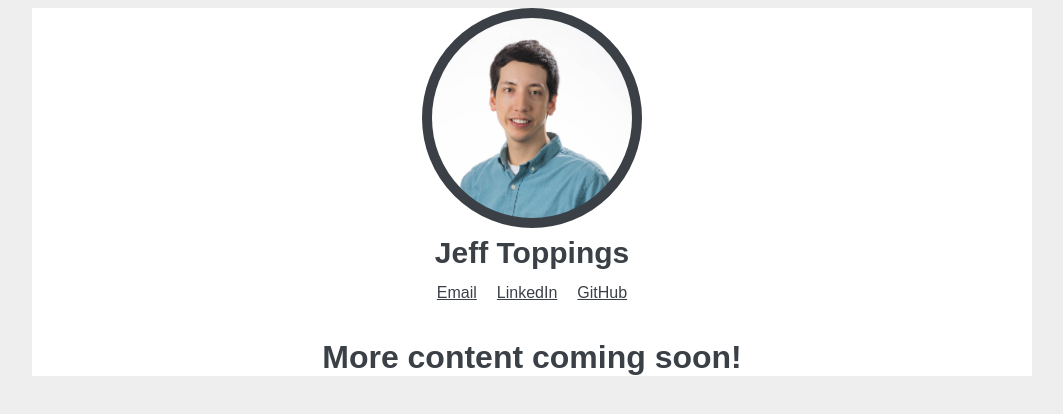
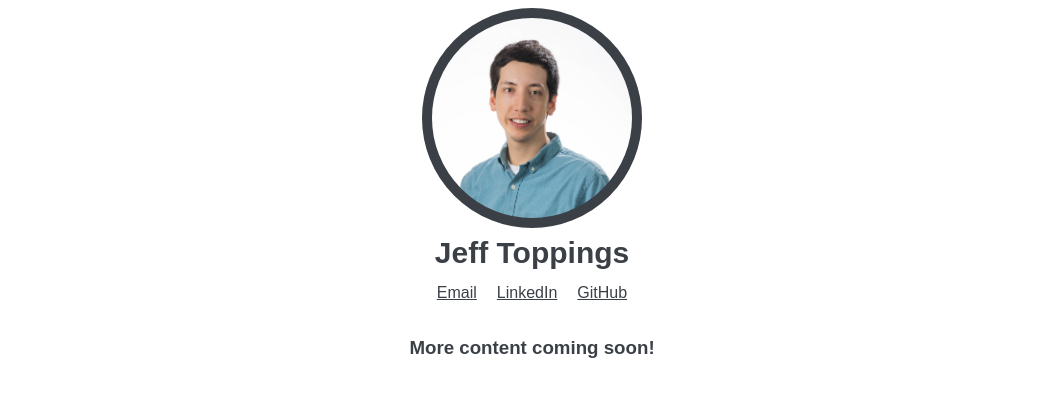
Before and after one commit to jefftoppings/PersonalWebsite, an Angular app: page / in a window 1280 px wide. Shown: the top 414 px of the page, without its empty margins (108-1171 px from the left). Built offline with nearby package versions, Linux system fonts and the light colour scheme.

Commit message:
adjusted background and preview text for version 1

```diff
--- a/src/app/app.component.html
+++ b/src/app/app.component.html
@@ -1,4 +1,4 @@
 <div class="page-wrap">
   <app-header></app-header>
-  <h1>More content coming soon!</h1>
+  <h3>More content coming soon!</h3>
 </div>
--- a/src/styles.scss
+++ b/src/styles.scss
@@ -4,5 +4,5 @@
 }
 
 body {
-  background: #eeeeee;
+  //background: #eeeeee;
 }
```
